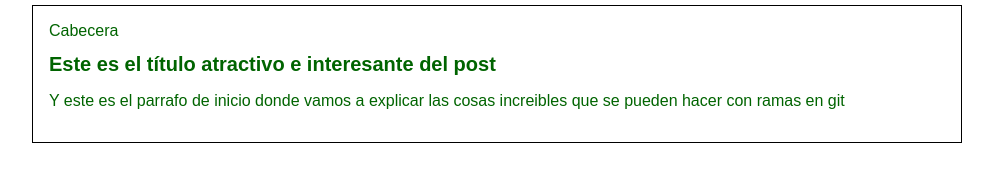
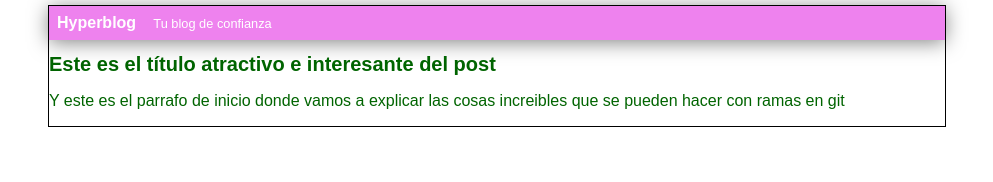
Before and after one commit to abarcaEs3/hyperblog, a plain HTML site: page blogpost.html in a window 1280 px wide. Shown: the whole page, without its empty margins (143-1136 px from the left). Drawn offline with Linux system fonts and the light colour scheme.

Commit message:
Finalizada la cabecera con diseño violeta

```diff
--- a/blogpost.html
+++ b/blogpost.html
@@ -10,7 +10,8 @@
     <body>
         <div id="container">
             <div id="cabecera">
-                Cabecera
+                Hyperblog
+                <span id="tagline">Tu blog de confianza</span>
             </div>
             <div id="post">
                 <h1>
--- a/css/estilos.css
+++ b/css/estilos.css
@@ -7,9 +7,24 @@ body{
     padding: 0;
 }
 
+#cabecera {
+    background: violet;
+    box-shadow: 0px 2px 20px 0px rgba(0, 0, 0, 0.5);
+    color: white;
+    font-weight: bold;
+    margin: 0;
+    padding: 0.5em;
+}
+
+#cabecera #tagline {
+    padding: 0 0 0 1em;
+    font-weight: normal;
+    font-size: 0.8em;
+}
+
 #container{
     width: 70%;
-    padding: 1em;
+    padding: 0;
     text-align: left;
     border: 1px solid #000;
     margin: auto;
```
